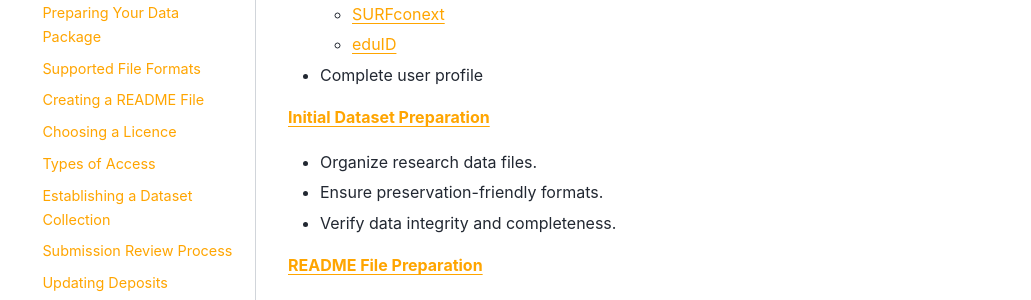
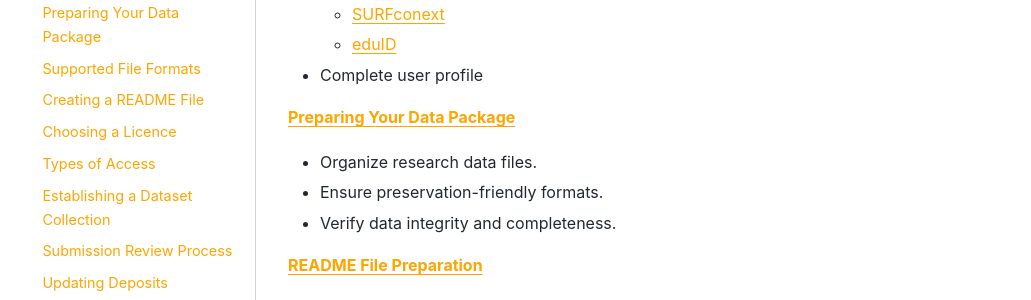
Before and after one commit to TUDelft-books/FAIR4TU_Submission_Help, a Jupyter Book: the page built from book/submission_workflow/intro.md, in a window 1280 px wide and 900 px high. Shown: the part 416-716 px from the top of the window, without its empty margins (0-1031 px from the left). Built offline with Jupyter Book 1.0.4 settings and Sphinx 7.4.7 and the Sphinx Book theme 1.1.4, drawn with Linux system fonts in a browser that asks for light colours; pages that are not in the unit, such as notebooks, are missing from menus; comment, search, counter and statistics services are not loaded.

Commit message:
Update intro.md

```diff
--- a/book/submission_workflow/intro.md
+++ b/book/submission_workflow/intro.md
@@ -34,7 +34,7 @@ In order to maximize the impact and accessibility of your research, it is crucia
     * [eduID](https://eduid.nl/en/)
 * Complete user profile
 
-[**Initial Dataset Preparation**](/submission_workflow/preparing_your_data_package)
+[**Preparing Your Data Package**](/submission_workflow/preparing_your_data_package)
 * Organize research data files.
 * Ensure preservation-friendly formats.
 * Verify data integrity and completeness.
```
